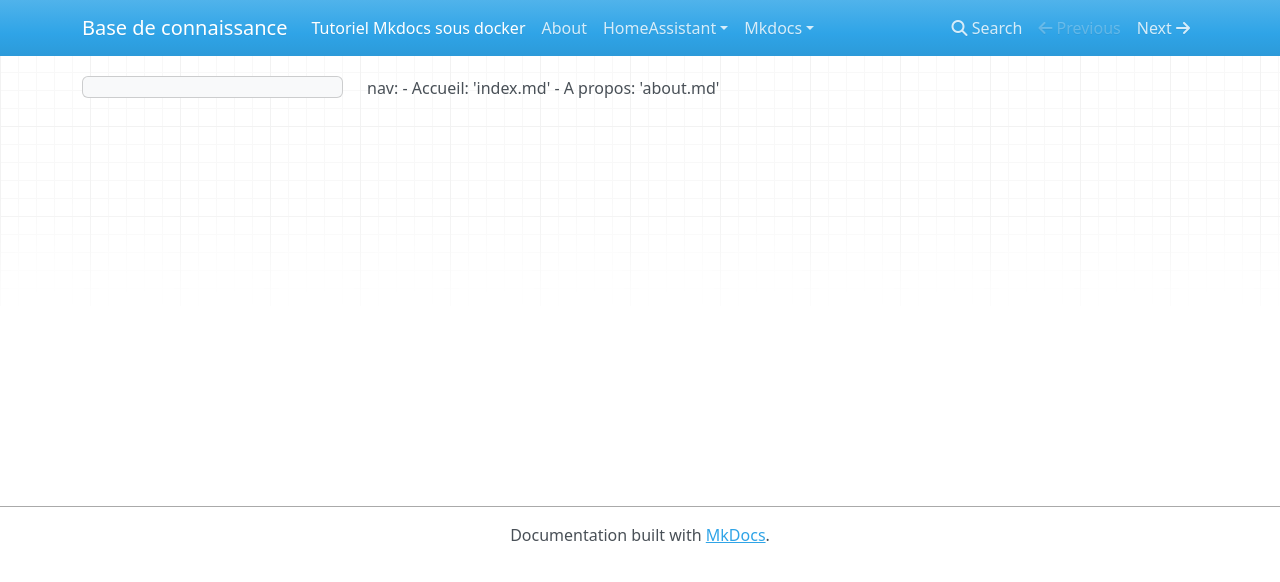
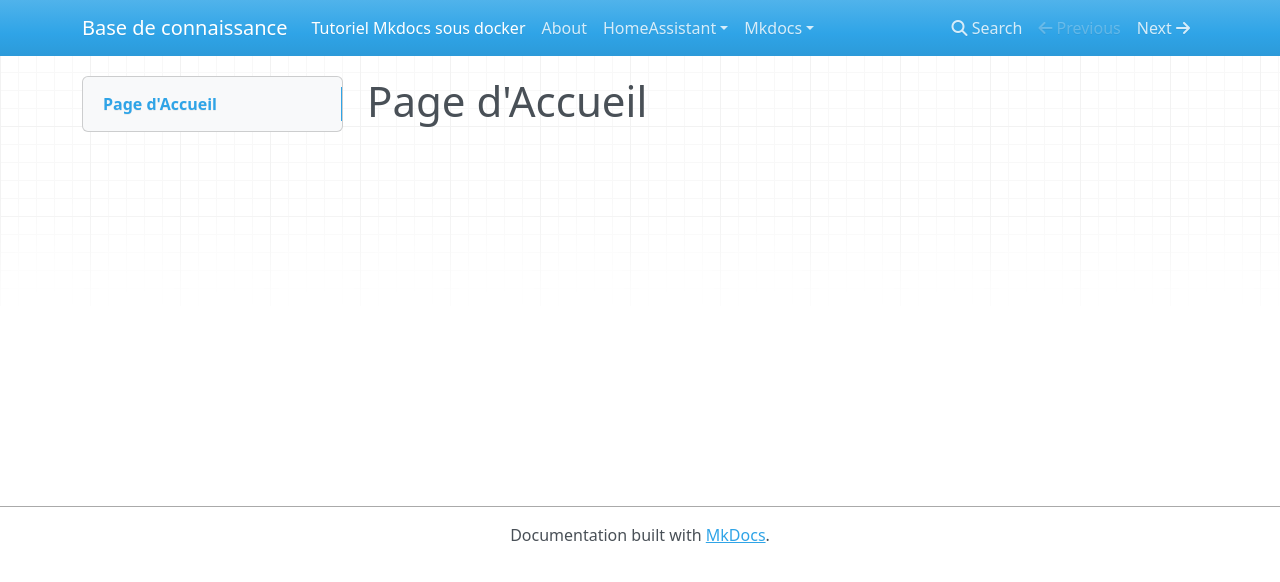
Before and after one commit to sixadmin/mkdocs, an MkDocs documentation site: the page built from docs/index.md, in a window 1280 px wide. Shown: the top 582 px of the page. Built offline with MkDocs 1.6.1, drawn with Linux system fonts in a browser that asks for light colours; nearby versions of some CDN libraries.

Commit message:
Change index 2

```diff
--- a/docs/index.md
+++ b/docs/index.md
@@ -1,9 +1,9 @@
 ---
 author: Richard CRUZ
 title: Tutoriel Mkdocs sous docker
----
-
-
 nav:
   - Accueil: 'index.md'
   - A propos: 'about.md'
+---
+
+# Page d'Accueil
```
